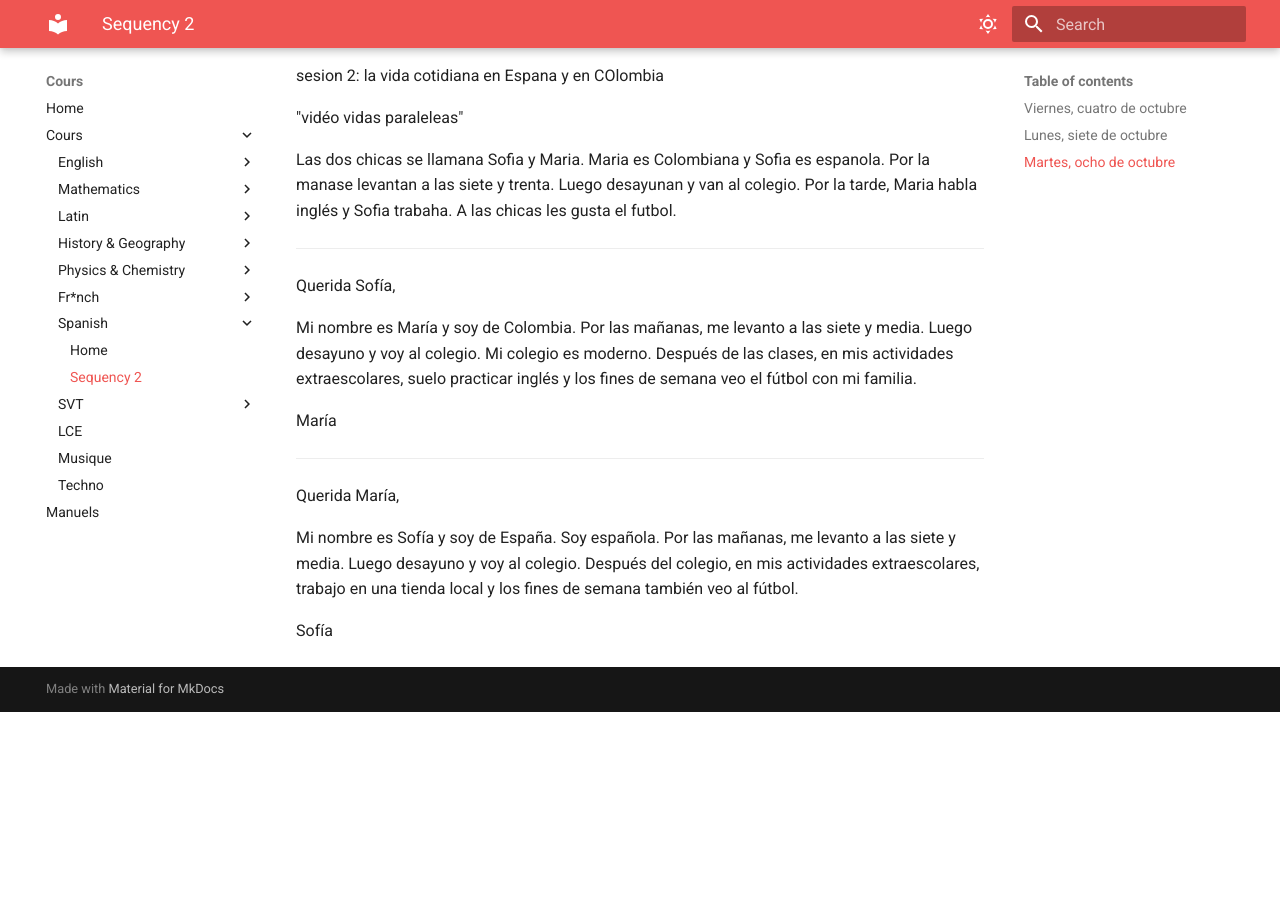
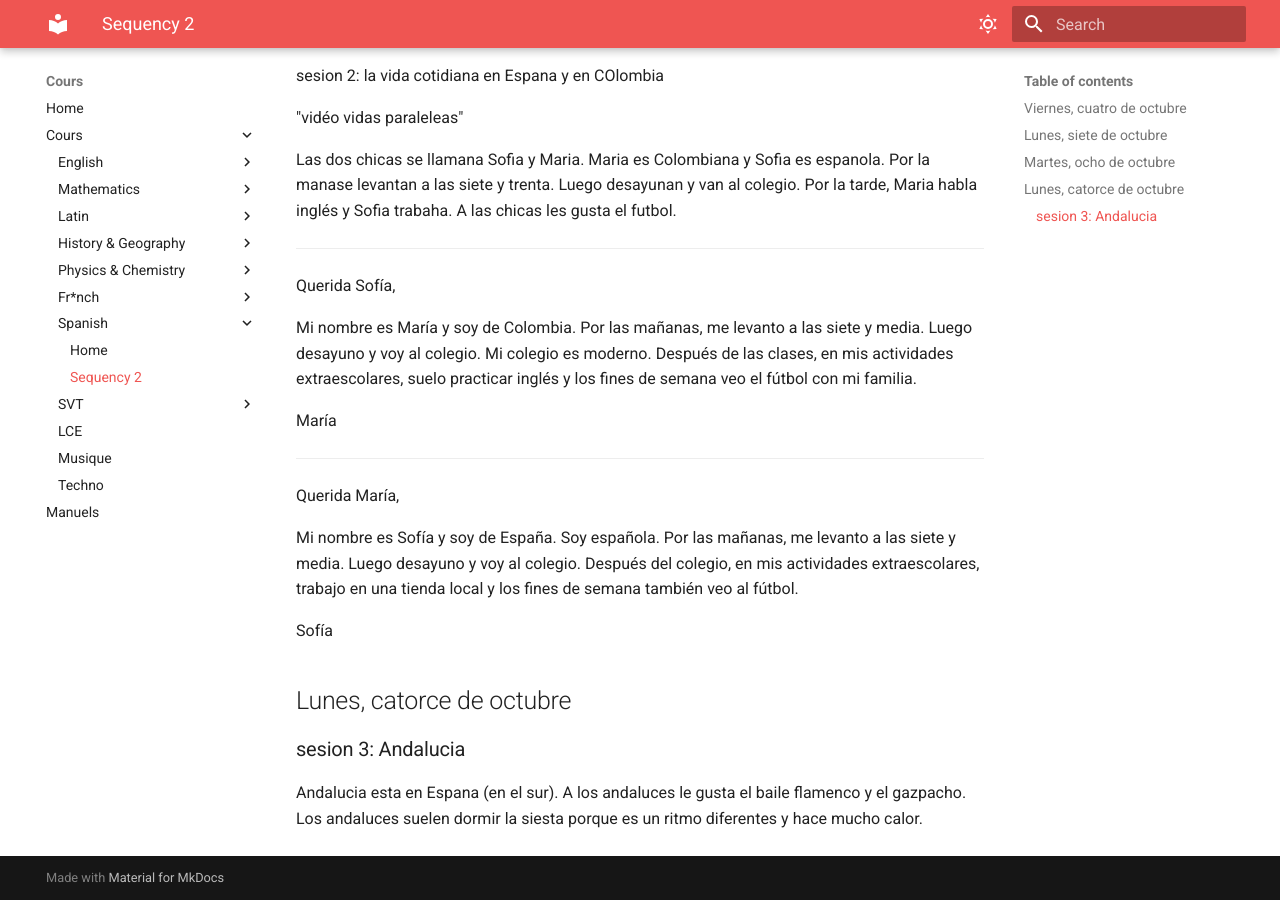
Before and after one commit to Labfox/Cours, an MkDocs documentation site: the page built from docs/spanish/sequency2.md, in a window 1280 px wide and 900 px high, scrolled down 1425 px. Built offline with MkDocs 1.6.1 and Material for MkDocs 9.7.7, drawn with Linux system fonts in a browser that asks for light colours; before the commit the page ends 2137 px from its top, so only the background shows below that.

```diff
--- a/docs/spanish/sequency2.md
+++ b/docs/spanish/sequency2.md
@@ -89,3 +89,8 @@
 
 
 Sofía
+
+## Lunes, catorce de octubre
+### sesion 3: Andalucia
+
+Andalucia esta en Espana (en el sur). A los andaluces le gusta el baile flamenco y el gazpacho. Los andaluces suelen dormir la siesta porque es un ritmo diferentes y hace mucho calor.
```
Also changed, not shown: docs/latin/sequency3.md (+4 -1 lines), 1 other file.
